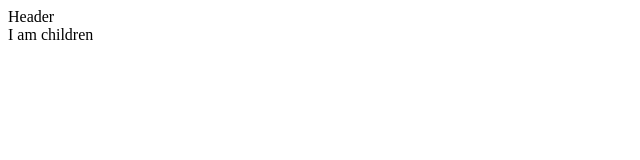
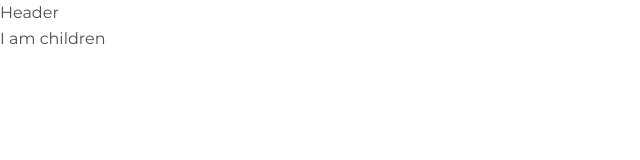
Before and after one commit to nikhilroy2/reactjs_debust_landing, a React (Create React App) app: page / in a window 1280 px wide. Shown: the top 160 px of the page, without its empty margins (0-640 px from the left). Built offline with nearby package versions, Linux system fonts and the light colour scheme.

Commit message:
font and mdb added

```diff
--- a/public/index.html
+++ b/public/index.html
@@ -1,43 +1,37 @@
 <!DOCTYPE html>
 <html lang="en">
+
 <head>
   <meta charset="utf-8" />
   <link rel="icon" href="%PUBLIC_URL%/favicon.ico" />
   <meta name="viewport" content="width=device-width, initial-scale=1" />
   <meta name="theme-color" content="#000000" />
-    <meta
-      name="description"
-      content="Web site created using create-react-app"
-    />
+  <meta name="description" content="Web site created using create-react-app" />
   <link rel="apple-touch-icon" href="%PUBLIC_URL%/logo192.png" />
   <!--
       manifest.json provides metadata used when your web app is installed on a
       user's mobile device or desktop. See https://developers.google.com/web/fundamentals/web-app-manifest/
     -->
   <link rel="manifest" href="%PUBLIC_URL%/manifest.json" />
-    <!--
-      Notice the use of %PUBLIC_URL% in the tags above.
-      It will be replaced with the URL of the `public` folder during the build.
-      Only files inside the `public` folder can be referenced from the HTML.
-
-      Unlike "/favicon.ico" or "favicon.ico", "%PUBLIC_URL%/favicon.ico" will
-      work correctly both with client-side routing and a non-root public URL.
-      Learn how to configure a non-root public URL by running `npm run build`.
-    -->
+  <!-- Font Awesome -->
+  <link href="https://cdnjs.cloudflare.com/ajax/libs/font-awesome/6.0.0/css/all.min.css" rel="stylesheet" />
+  <!-- Google Fonts -->
+  <link rel="preconnect" href="https://fonts.googleapis.com">
+  <link rel="preconnect" href="https://fonts.gstatic.com" crossorigin>
+  <link
+    href="https://fonts.googleapis.com/css2?family=Montserrat:wght@400;600;700&family=Poppins:wght@400;700&display=swap"
+    rel="stylesheet">
+  <!-- MDB -->
+  <link href="https://cdnjs.cloudflare.com/ajax/libs/mdb-ui-kit/3.11.0/mdb.min.css" rel="stylesheet" />
   <title>React App</title>
 </head>
+
 <body>
   <noscript>You need to enable JavaScript to run this app.</noscript>
   <div id="root"></div>
-    <!--
-      This HTML file is a template.
-      If you open it directly in the browser, you will see an empty page.
 
-      You can add webfonts, meta tags, or analytics to this file.
-      The build step will place the bundled scripts into the <body> tag.
+  <!-- MDB -->
+  <script type="text/javascript" src="https://cdnjs.cloudflare.com/ajax/libs/mdb-ui-kit/3.11.0/mdb.min.js"></script>
+</body>
 
-      To begin the development, run `npm start` or `yarn start`.
-      To create a production bundle, use `npm run build` or `yarn build`.
-    -->
-  </body>
 </html>
--- a/src/App.css
+++ b/src/App.css
@@ -1 +1,14 @@
-/* No CSS *//*# sourceMappingURL=App.css.map */
+* {
+  font-family: "Montserrat", sans-serif;
+  -webkit-box-sizing: border-box;
+          box-sizing: border-box;
+}
+
+.family_montserrat {
+  font-family: "Montserrat", sans-serif;
+}
+
+.family_poppins {
+  font-family: "Poppins", sans-serif;
+}
+/*# sourceMappingURL=App.css.map */
--- a/src/App.scss
+++ b/src/App.scss
@@ -0,0 +1,12 @@
+// .............................Global Settings Style..............
+* {
+  font-family: "Montserrat", sans-serif;
+  box-sizing: border-box;
+}
+.family_montserrat {
+  font-family: "Montserrat", sans-serif;
+}
+.family_poppins {
+  font-family: "Poppins", sans-serif;
+}
+// .............................Global Settings Style..............End
```
Also changed, not shown: src/Static/fonts/font_info.txt (added), 1 other file (tests, documents, lock files or other folders). Lines whose indentation alone changed are shown as unchanged.
